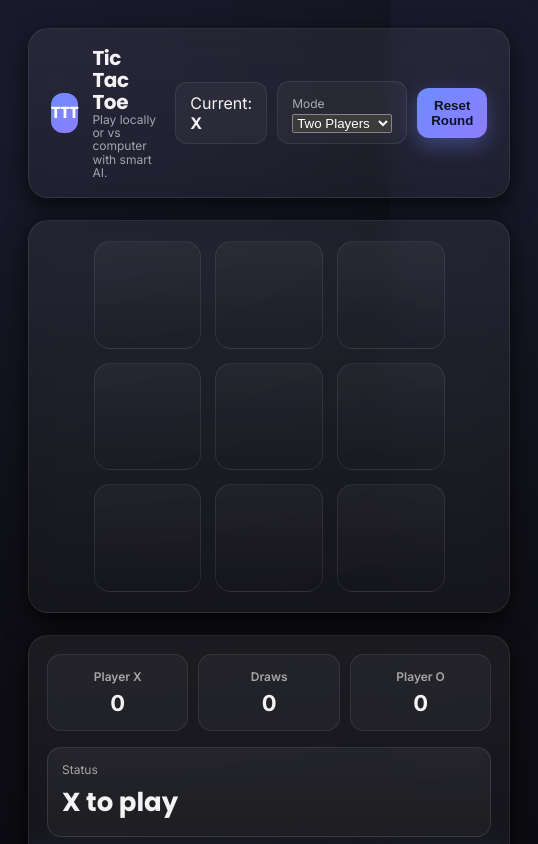
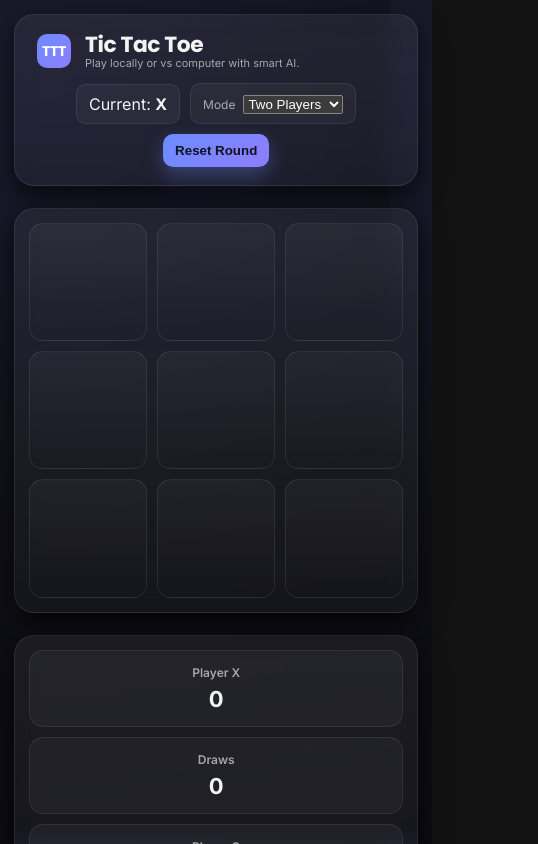
Before and after one commit to AkashManwar2506/TicTacToeCOM, a React (Vite) app: page / in a window 390 px wide. Shown: the top 844 px of the page, 538 px wide, since content can reach past the window. Built offline with nearby package versions, Linux system fonts and the light colour scheme.

Commit message:
feat(ui): improve mobile responsiveness (stacked header, flexible controls, tighter board & typography)

```diff
--- a/src/index.css
+++ b/src/index.css
@@ -108,6 +108,7 @@ button {
   display: flex;
   align-items: center;
   gap: 10px;
+  flex-wrap: wrap;
 }
 .pill {
   border-radius: 12px;
@@ -153,7 +154,7 @@ button {
   display: grid;
   grid-template-columns: repeat(3, 1fr);
   gap: 14px;
-  width: min(520px, 90vw);
+  width: min(520px, 96vw);
   margin: 0 auto;
 }
 
@@ -166,7 +167,7 @@ button {
   place-items: center;
   font-family: Poppins, Inter;
   font-weight: 800;
-  font-size: clamp(50px, 8vw, 72px);
+  font-size: clamp(44px, 10.5vw, 72px);
   letter-spacing: -0.03em;
   color: var(--text);
   position: relative;
@@ -256,3 +257,25 @@ button {
   color: var(--muted);
   font-size: 12px;
 }
+
+/* ——— Mobile refinements ——— */
+@media (max-width: 720px) {
+  .app-shell { padding: 20px; }
+  .header { flex-direction: column; align-items: stretch; gap: 14px; }
+  .controls { justify-content: center; }
+  .brand-badge { width: 34px; height: 34px; border-radius: 10px; font-size: 14px; }
+  .title h1 { font-size: clamp(18px, 5.6vw, 24px); }
+  .title span { font-size: 11px; }
+  .board-panel { padding: 14px; }
+  .side-panel { padding: 14px; }
+  .scoreboard { grid-template-columns: 1fr; }
+  .actions { grid-template-columns: 1fr; }
+}
+
+@media (max-width: 480px) {
+  .app-shell { padding: 14px; }
+  .board { gap: 10px; }
+  .cell { border-radius: 14px; font-size: clamp(38px, 12.5vw, 64px); }
+  .pill, .btn, .action-secondary { padding: 9px 12px; border-radius: 10px; }
+  .status .value { font-size: 22px; }
+}
```
